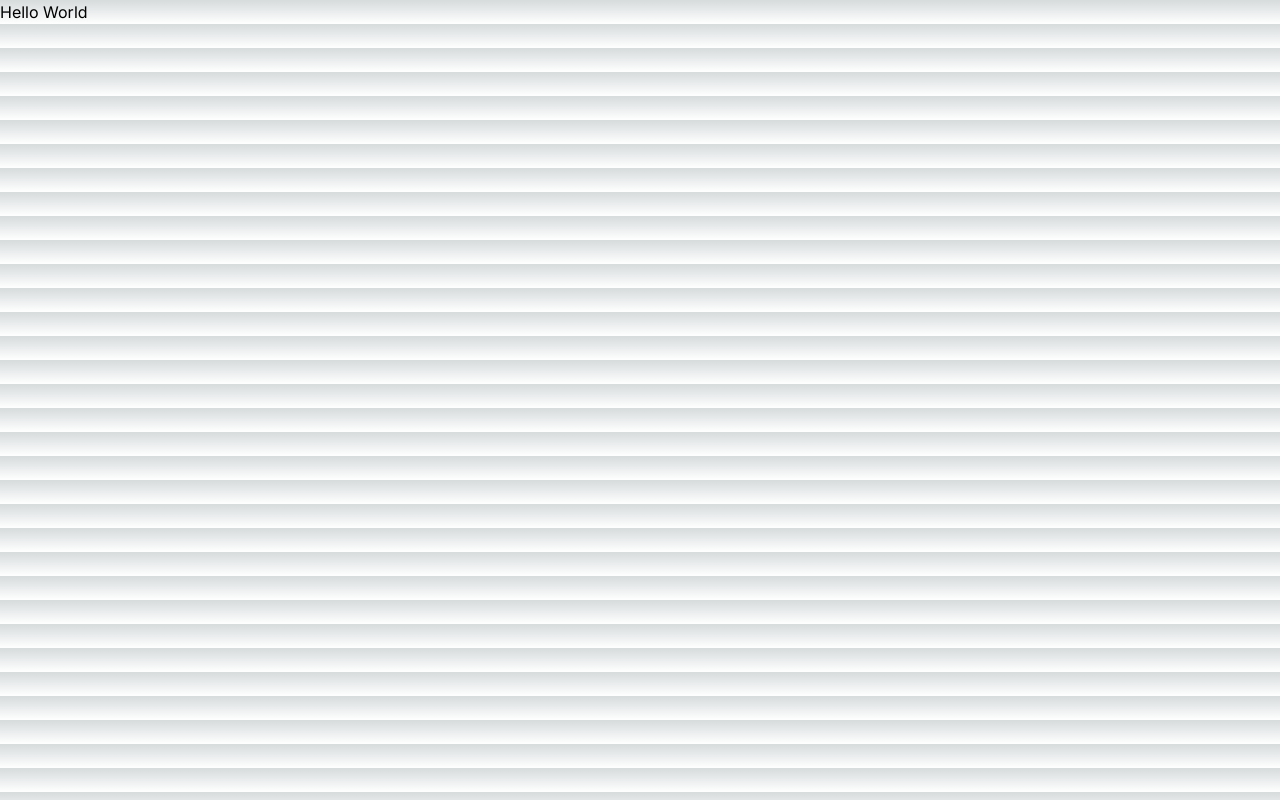
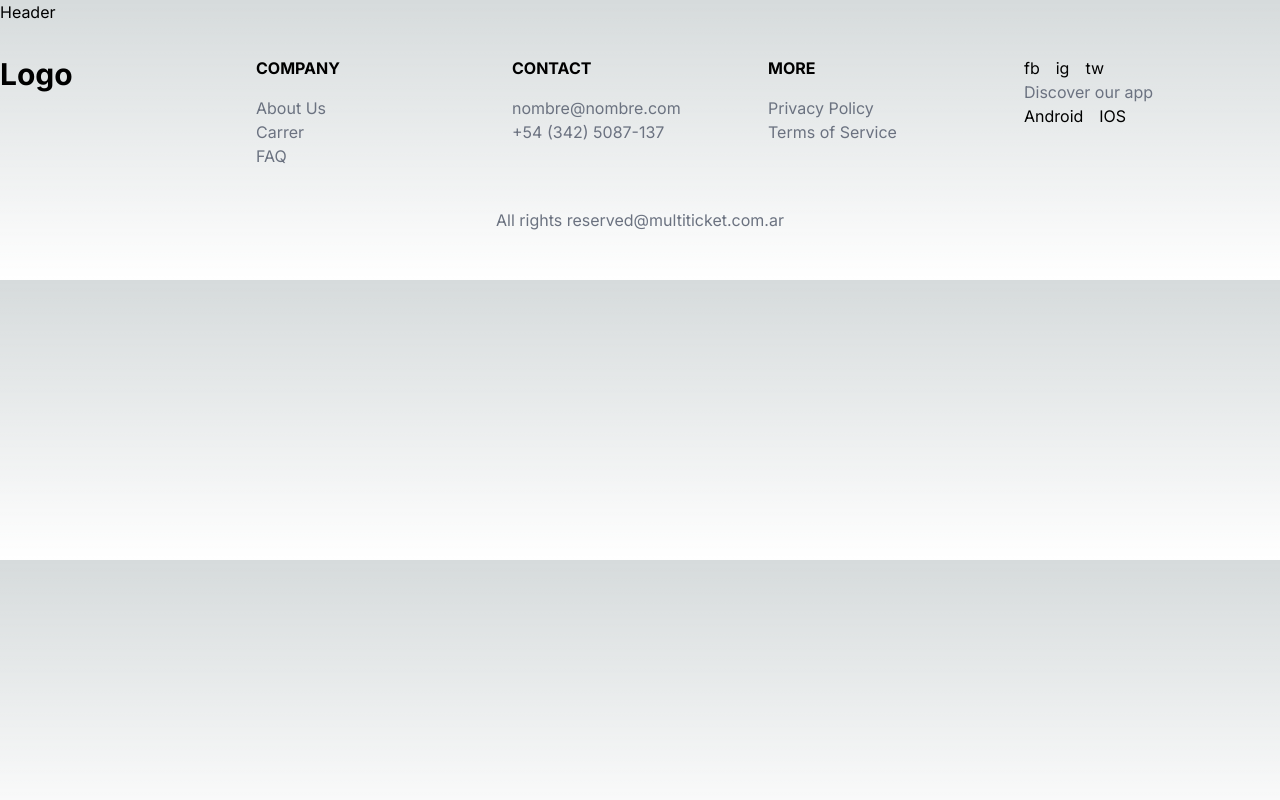
Before and after one commit to montvlein/DH_Final_Project_2_Frontend, a Next.js app in the folder pi2frontend/: page / in a window 1280 px wide. Built offline with nearby package versions, Linux system fonts and the light colour scheme.

Commit message:
estructura footer

```diff
--- a/pi2frontend/app/page.tsx
+++ b/pi2frontend/app/page.tsx
@@ -1,9 +1,14 @@
+import Footer from "@/components/Footer"
+import Header from "@/components/Header"
+
 const Home: React.FC = () => {
   return (
     <div>
-      Hello World
-    </div>
-  )
+      <Header />
+
+      {/* Contenido de la página */}
+      <Footer />
+    </div>)
 }
 
 export default Home
--- /dev/null
+++ b/pi2frontend/components/Footer.tsx
@@ -0,0 +1,92 @@
+import React from 'react'
+import { MailIcon, PhoneIcon } from "@heroicons/react/solid";
+
+const Footer: React.FC = () => {
+    return (
+
+        <footer className="#D9D9D9 py-8">
+            <div className="container mx-auto flex flex-wrap">
+                {/* Logo */}
+                <div className="w-full md:w-1/5 text-center md:text-left">
+                    <a href="#" className="text-3xl font-bold">
+                        Logo
+                    </a>
+                </div>
+
+                {/* Company */}
+                <div className="w-full md:w-1/5 text-center md:text-left">
+                    <h5 className="uppercase mb-4 font-bold">Company</h5>
+                    <ul className="mb-4">
+                        <li>
+                            <a href="#" className="text-gray-500">About Us</a>
+                        </li>
+                        <li>
+                            <a href="#" className="text-gray-500">Carrer</a>
+                        </li>
+                        <li>
+                            <a href="#" className="text-gray-500">FAQ</a>
+                        </li>
+                    </ul>
+                </div>
+
+                {/* Contact */}
+                <div className="w-full md:w-1/5 text-center md:text-left">
+                    <h5 className="uppercase mb-4 font-bold">Contact</h5>
+                    <address className="not-italic mb-4 text-gray-500">
+                        nombre@nombre.com<br />
+                        +54 (342) 5087-137
+                    </address>
+                </div>
+
+                {/* More */}
+                <div className="w-full md:w-1/5 text-center md:text-left">
+                    <h5 className="uppercase mb-4 font-bold">More</h5>
+                    <ul className="mb-4">
+                        <li>
+                            <a href="#" className="text-gray-500">Privacy Policy</a>
+                        </li>
+                        <li>
+                            <a href="#" className="text-gray-500">Terms of Service</a>
+                        </li>
+                    </ul>
+                </div>
+
+                {/* Social Media */}
+                <div className="w-full md:w-1/5 text-center md:text-left">
+                    <ul className="mb-4">
+                        <li>
+                            <a href="#" className="mr-4">
+                                fb
+                            </a><a href="#" className="mr-4">
+                                ig
+                            </a><a href="#" className="mr-4">
+                                tw
+                            </a>
+                        </li>
+                        <li>
+                            <a href="#" className="text-gray-500">
+                                Discover our app
+                            </a>
+                        </li>
+                        <li>
+                            <a href="#" className="mr-4">
+                                Android
+                            </a>
+                            <a href="#" className="mr-4">
+                                IOS
+                            </a>
+                        </li>
+                    </ul>
+                </div>
+            </div>
+            <div className="w-full  text-center  mt-6 mb-4">
+                <div className="text-gray-500">
+                    All rights reserved@multiticket.com.ar
+                </div>
+            </div>
+        </footer>
+
+    )
+}
+
+export default Footer
```
Also changed, not shown: 1 other file (tests, documents, lock files or other folders).
